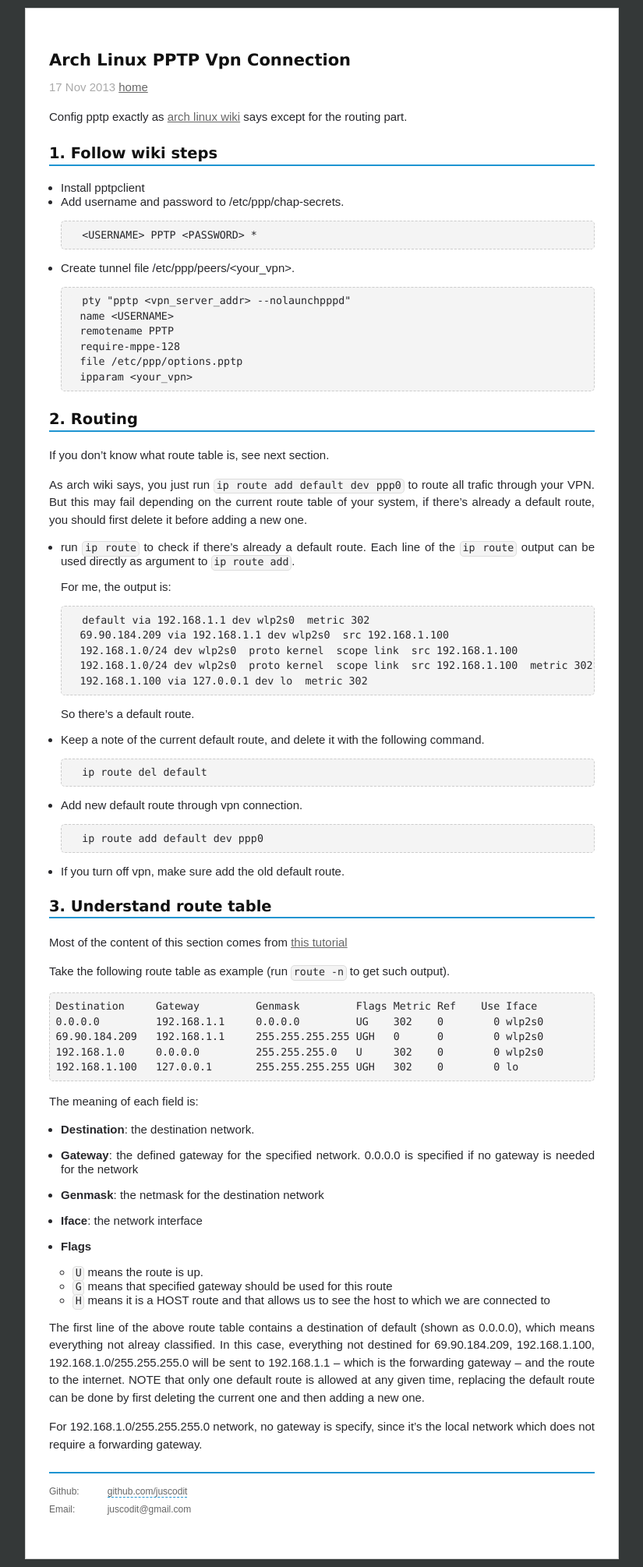
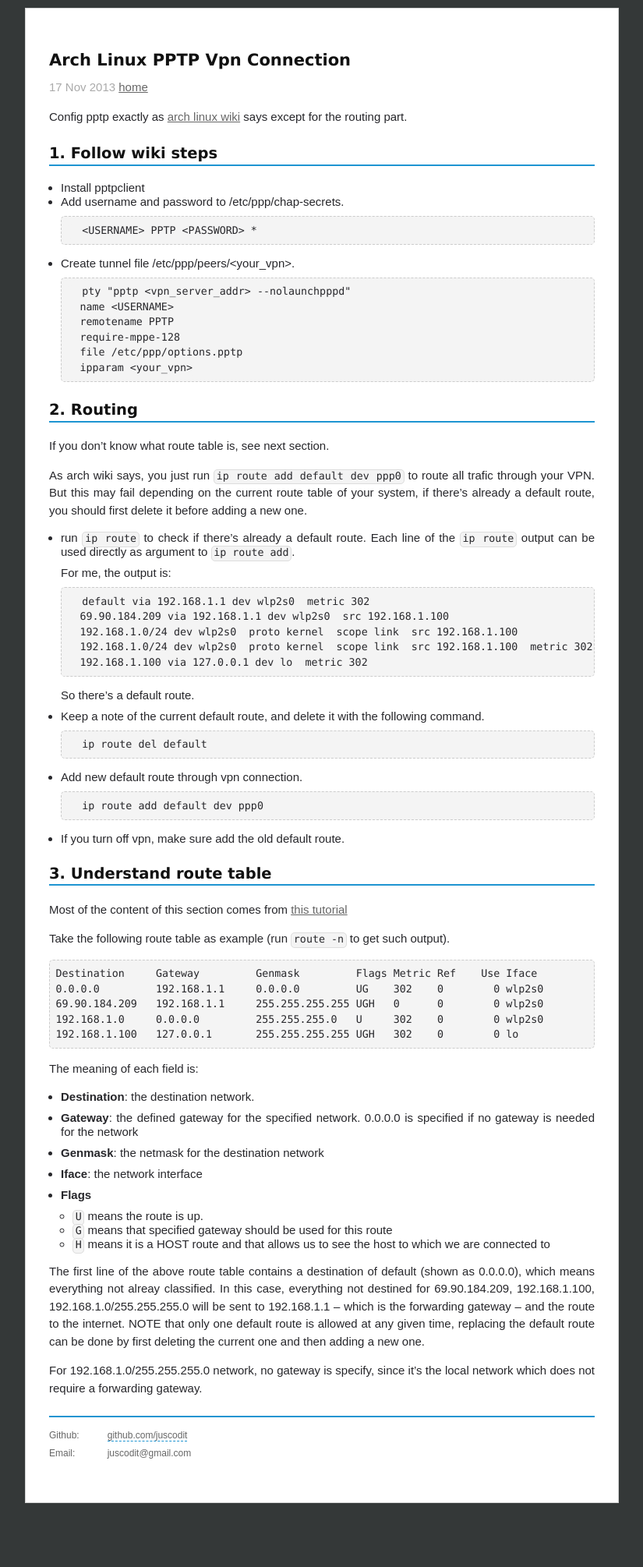
Before and after one commit to chenrushan/chenrushan.github.io, a Jekyll site: the page built from _posts/2013-11-17-arch-linux-pptp-vpn-connection.markdown, in a window 1280 px wide. Shown: the whole page at 78% size, without its empty margins (227-1052 px from the left). Built offline with Jekyll 4.4.1, drawn with Linux system fonts in a browser that asks for light colours; Markdown is read by kramdown in place of the engine named in the settings; after the commit the page ends 1938 px from its top, so only the background shows below that.

Commit message:
1. add .code css style to deal with cases where <code> is not suited 2. change the margin-bottom of p in ul, ol context

```diff
--- a/css/main.css
+++ b/css/main.css
@@ -30,7 +30,6 @@
 
 p {
     margin-bottom: 1em;
-    /* font-size: 115%; */
 }
 
 h1, h2, h3, h4, h5, h6 {
@@ -192,10 +191,9 @@
 }
 
 /* for block code */
-.post pre {
+.post pre, blockquote {
     padding: 0.5em;
     margin-bottom: 1em;
-    font-family: monaco;
     border-width: 1px;
     border-color: #ccc;
     border-style: dashed;
@@ -206,6 +204,10 @@
     overflow: auto;
 }
 
+.post pre {
+    font-family: monaco;
+}
+
 .post code {
     border: 1px solid #ddd;
     border-radius: 5px;
@@ -213,13 +215,31 @@
     background-color: rgb(244, 244, 244);
 }
 
+.post blockquote p {
+    margin-bottom: 0;
+}
+
+/* used as <span class="code">xxx</span>, it provides the same
+ * style as the <code>xxx</code>. Just in case you have html
+ * tag with xxx, like S<sub>i</sub>, for which <code> can't
+ * give expected result
+ */
+.post .code {
+    border: 1px solid #ddd;
+    border-radius: 5px;
+    font: 13.34px monaco;
+    background-color: rgb(244, 244, 244);
+}
+
+.post .code sub, sup {
+    font-size: 10.5px;
+}
+
 .post p code {
-    /* font-size: 85%; */
     padding: 0em .2em .2em .2em;
 }
 
 .post li code {
-    /* font-size: 85%; */
     padding: 0em .2em .2em .2em;
 }
 
@@ -243,9 +263,17 @@
     line-height: 120%;
 }
 
+.post ul p {
+    margin-bottom: 0.6em;
+}
+
 .post ol {
     margin: 0 0 1em 1.5em;
     line-height: 120%;
+}
+
+.post ol p {
+    margin-bottom: 0.6em;
 }
 
 .post .blkcenter {
@@ -257,20 +285,3 @@
 .post .pcenter {
     text-align: center;
 }
-
-.post blockquote {
-    padding: 0.5em;
-    margin-bottom: 1em;
-    border-width: 1px;
-    border-color: #ccc;
-    border-style: dashed;
-    border-radius: 5px;
-    background-color: rgb(244, 244, 244);
-    line-height: 1.3em;
-    max-height: 500px;
-    overflow: auto;
-}
-
-.post blockquote p {
-    margin-bottom: 0;
-}
```
